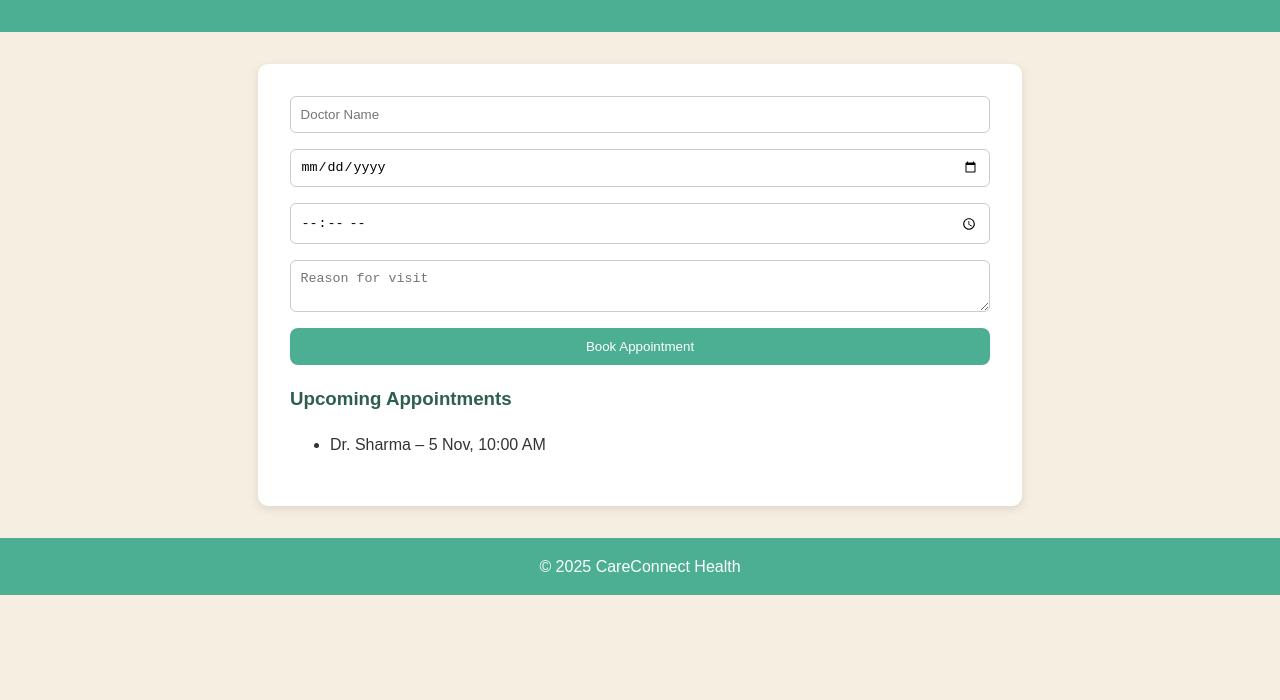
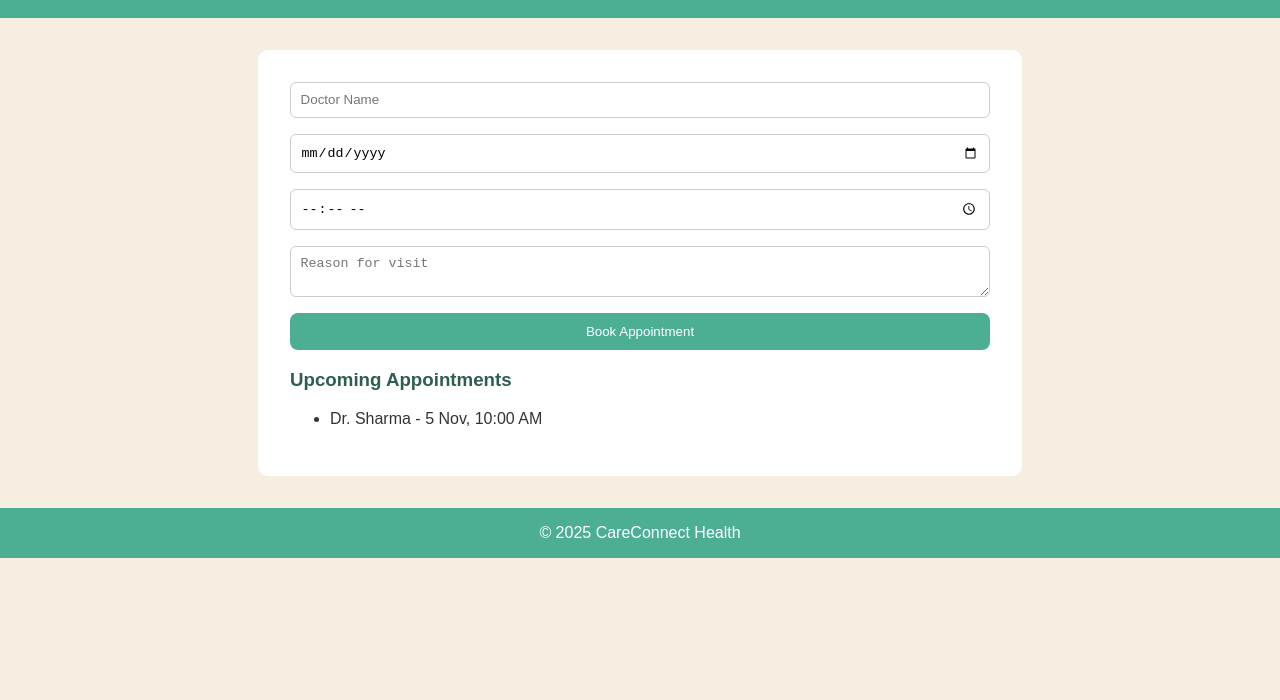
Before and after one commit to ARRAEYY/CareConnect, a plain HTML site: page appointment.html in a window 1280 px wide. Shown: the part 100-800 px from the top of the page. Drawn offline with Linux system fonts and the light colour scheme.

Commit message:
new updates

```diff
--- a/appointment.html
+++ b/appointment.html
@@ -11,7 +11,7 @@
   <header><h1>Appointments</h1></header>
 
   <main>
-    <form class="form">
+    <form class="form" method="get">
       <input type="text" placeholder="Doctor Name" required />
       <input type="date" required />
       <input type="time" required />
@@ -22,7 +22,7 @@
     <div class="list">
       <h3>Upcoming Appointments</h3>
       <ul>
-        <li>Dr. Sharma – 5 Nov, 10:00 AM</li>
+        <li>Dr. Sharma - 5 Nov, 10:00 AM</li>
       </ul>
     </div>
   </main>
--- a/style.css
+++ b/style.css
@@ -3,14 +3,13 @@ body {
   background-color:rgb(247, 238, 226);
   color: #333;
   margin: 0;
-  line-height: 1.6;
 }
 
 header {
   background: #4caf93;
   color: white;
   text-align: center;
-  padding: 1.2rem;
+  padding: 19px;
 }
 
 nav a {
@@ -22,16 +21,15 @@ nav a {
 
 nav a:hover {
   text-decoration: underline;
-  color: purple;
+  color: rgb(94, 28, 216);
 }
 
 main {
-  max-width: 700px;
+  width: 700px;
   margin: 2rem auto;
   background: white;
-  padding: 2rem;
+  padding: 32px;
   border-radius: 10px;
-  box-shadow: 0 3px 10px rgba(0, 0, 0, 0.1);
 }
 
 h1, h2, h3 {
@@ -40,7 +38,7 @@ h1, h2, h3 {
 
 .hero {
   text-align: center;
-  padding: 2rem 1rem;
+  padding: 32px 16px;
 }
 
 .btn {
@@ -59,7 +57,7 @@ h1, h2, h3 {
 .form {
   display: flex;
   flex-direction: column;
-  gap: 1rem;
+  gap: 16px;
 }
 
 .form input, .form select, .form textarea {
@@ -93,6 +91,6 @@ footer {
   text-align: center;
   background: #4caf93;
   color: white;
-  padding: 1rem;
-  margin-top: 2rem;
+  padding: 16px;
+  margin-top: 32px;
 }
```
Also changed, not shown: about.html (+0 -1 lines).
